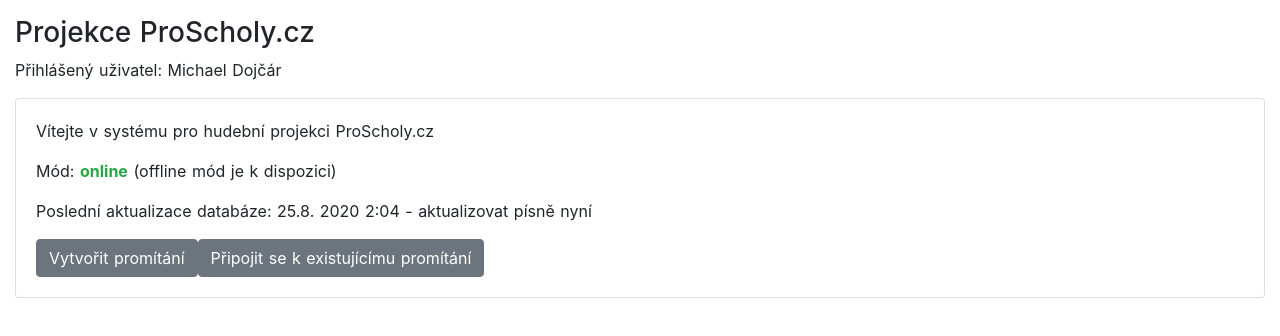
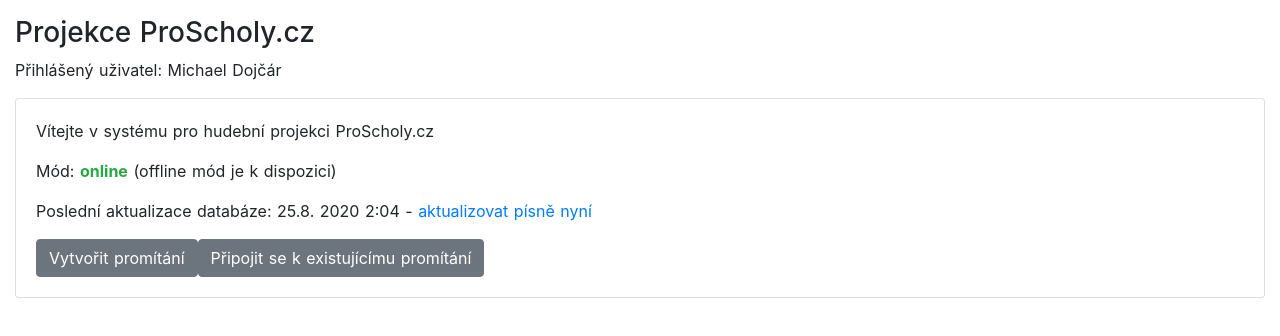
Before and after one commit to glowspace/proscholy-projekce-web, a Nuxt app: page / in a window 1280 px wide. Shown: the top 336 px of the page. Built offline with nearby package versions, Linux system fonts and the light colour scheme.

Commit message:
index ui

```diff
--- a/pages/index.vue
+++ b/pages/index.vue
@@ -8,7 +8,7 @@
       <div class="card-body">
         <p>Vítejte v systému pro hudební projekci ProScholy.cz</p>
         <p>Mód: <b class="text-success">{{ state.online_state }}</b> (offline mód je k dispozici)</p>
-        <p>Poslední aktualizace databáze: 25.8. 2020 2:04 - <a>aktualizovat písně nyní</a></p>
+        <p>Poslední aktualizace databáze: 25.8. 2020 2:04 - <a href="#">aktualizovat písně nyní</a></p>
 
         <a class="btn btn-secondary">Vytvořit promítání</a>
         <a class="btn btn-secondary">Připojit se k existujícímu promítání</a>
```
